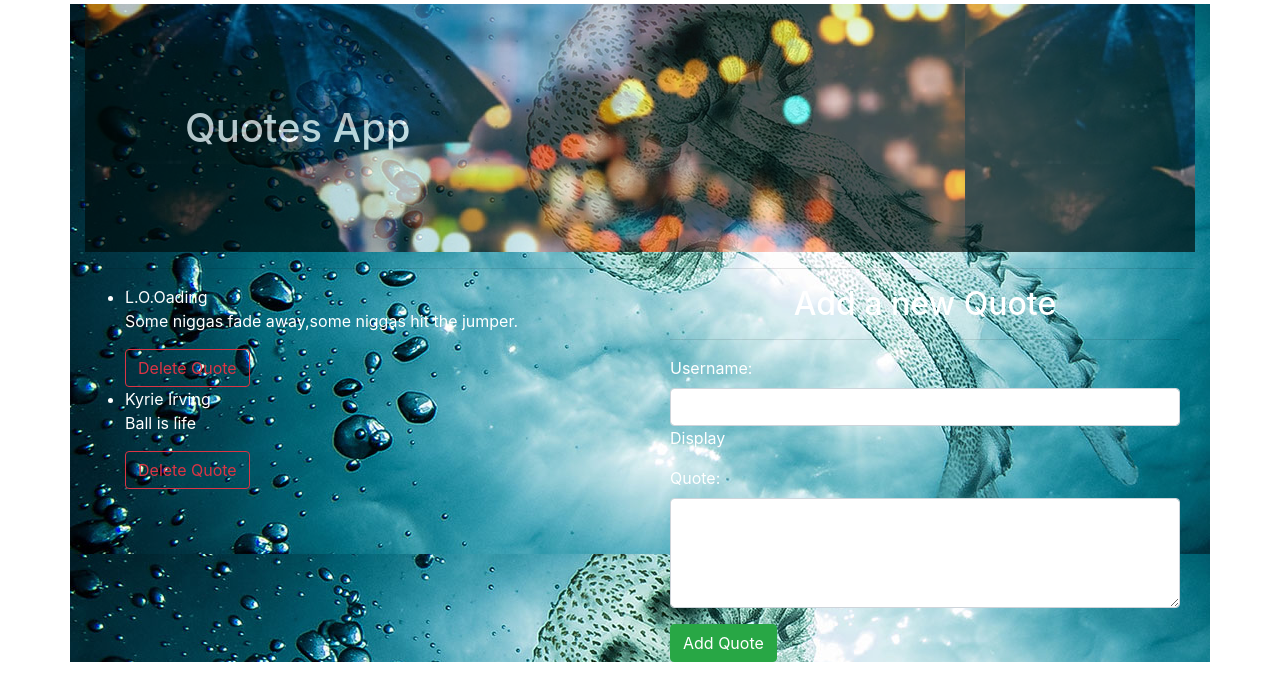
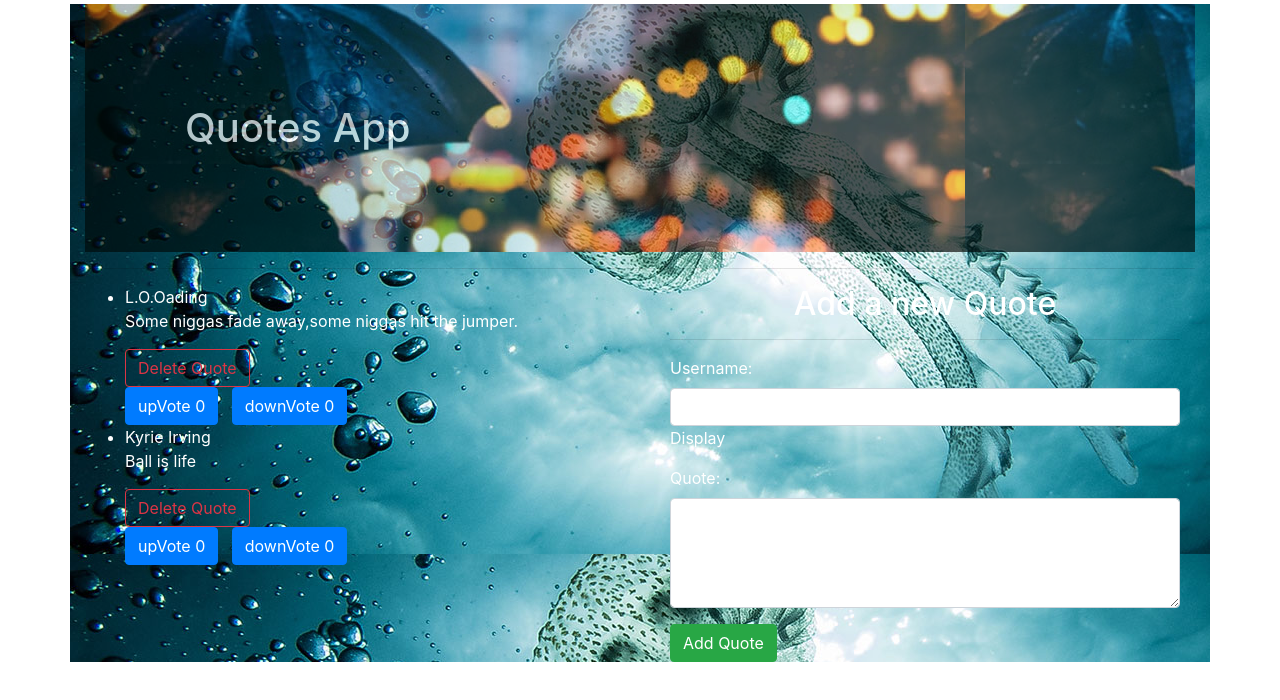
Before and after one commit to OwinoLucas/quotes, an Angular app: page / in a window 1280 px wide. Shown: the top 700 px of the page. Built offline with nearby package versions, Linux system fonts and the light colour scheme.

Commit message:
Add upvote and downvote buttons

```diff
--- a/src/app/app.module.ts
+++ b/src/app/app.module.ts
@@ -13,7 +13,7 @@ import { QuotesFormComponent } from './quotes-form/quotes-form.component';
     AppComponent,
     QuotesComponent,
     QuoteSectionComponent,
-    QuotesFormComponent
+    QuotesFormComponent,
   ],
   imports: [
     BrowserModule,
--- a/src/app/quotes-form/quotes-form.component.html
+++ b/src/app/quotes-form/quotes-form.component.html
@@ -15,10 +15,10 @@
     </div>
     <div class="form-group">
 
-      <label for="quote">Quote:</label>
-      <textarea class="form-control" id="quote" rows="4" required [(ngModel)]="newQuote.quote" name="quote"
-        #quote='ngModel' required></textarea>
-      <div [hidden]="quote.valid || quote.pristine" class="alert alert-danger">
+      <label for="quoteSection">Quote:</label>
+      <textarea class="form-control" id="quoteSection" rows="4" required [(ngModel)]="newQuote.quoteSection"
+        name="quoteSection" #quoteSection='ngModel' required></textarea>
+      <div [hidden]="quoteSection.valid || quoteSection.pristine" class="alert alert-danger">
         <p>Quote is required</p>
       </div>
 
--- a/src/app/quotes/quotes.component.html
+++ b/src/app/quotes/quotes.component.html
@@ -6,7 +6,9 @@
       <ul>
         <li *ngFor='let quote of quotes'>
           {{quote.userName}}
-          <app-quote-section [quotes]='quote' (isDeleted)=quoteDelete($event,i)></app-quote-section>
+          <app-quote-section [quotes]='quote' (isDeleted)='quoteDelete($event,i)'></app-quote-section><br>
+          <button class="btn btn-primary" (click)='upVote()'> upVote <span>{{upVotes}}</span></button>&nbsp;&nbsp;
+          <button class="btn btn-primary" (click)='downVote()'> downVote <span>{{downVotes}}</span></button>
         </li>
       </ul>
     </div>
--- a/src/app/quotes/quotes.component.ts
+++ b/src/app/quotes/quotes.component.ts
@@ -14,11 +14,11 @@ export class QuotesComponent implements OnInit {
     { id: 2, userName: 'Kyrie Irving', quoteSection: 'Ball is life' }
   ];
 
-  quoteDelete(isDeleted, index) {
+  quoteDelete(isDeleted, i) {
     if (isDeleted) {
       let toDelete = confirm('Are you sure you want to delete ${this.quote[index].userName}?')
       if (toDelete) {
-        this.quotes.splice(index, 1)
+        this.quotes.splice(i, 1)
       }
     }
   }
@@ -29,6 +29,18 @@ export class QuotesComponent implements OnInit {
     this.quotes.push(quotes)
   }
 
+  upVotes: number = 0;
+  upVote() {
+    this.upVotes = this.upVotes + 1;
+
+  }
+  downVotes: number = 0;
+  downVote() {
+    this.downVotes = this.downVotes + 1;
+  }
+
+
+
   constructor() { }
 
   ngOnInit() {
```
